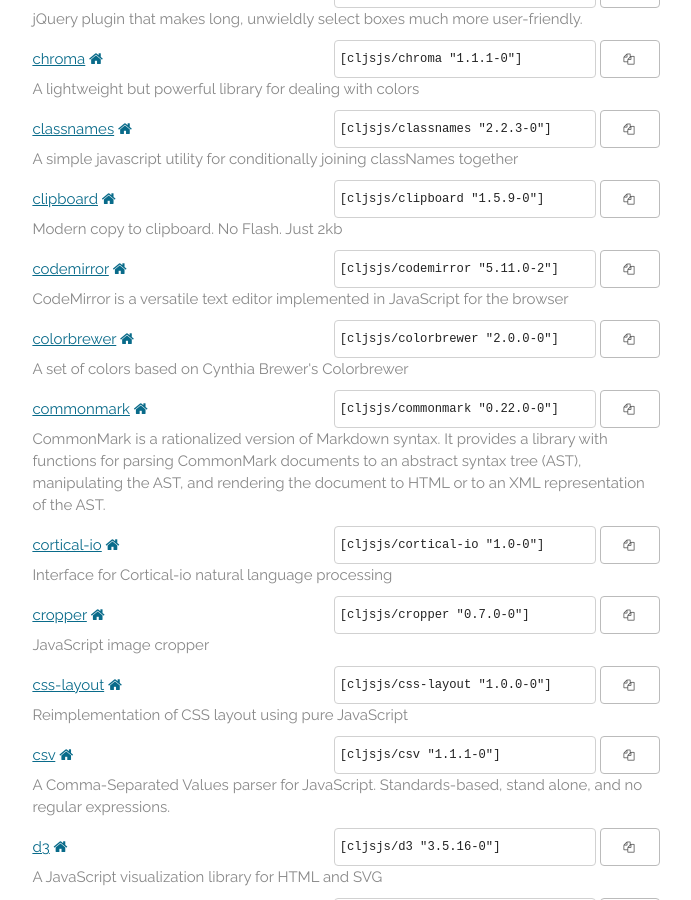
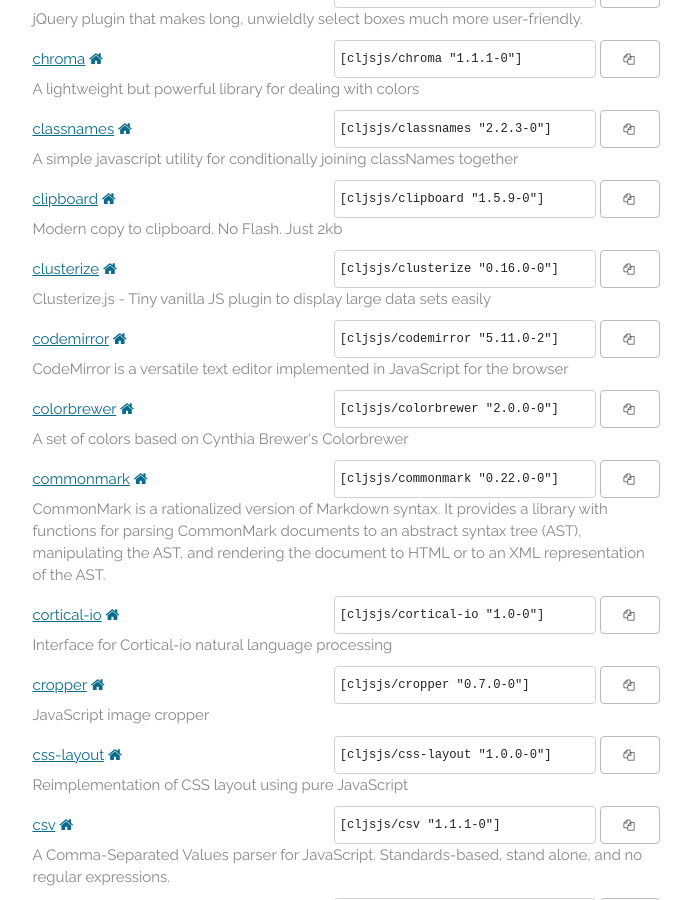
Before and after one commit to cljsjs/cljsjs.github.io, a Jekyll site: the page built from index.markdown, in a window 1280 px wide and 900 px high, scrolled down 2989 px. Shown: the whole window, without its empty margins (294-985 px from the left). Built offline with Jekyll 4.4.1, drawn with Linux system fonts in a browser that asks for light colours; nearby versions of some CDN libraries; comment, search, counter and statistics services are not loaded.

Commit message:
Automatic update

```diff
--- a/_includes/packages.html
+++ b/_includes/packages.html
@@ -261,6 +261,15 @@
       <button data-clipboard-text='[cljsjs/clipboard "1.5.9-0"]'><i class="fa fa-copy"></i></button>
     </span>
     <p class="description">Modern copy to clipboard. No Flash. Just 2kb</p>
+  </li>
+  <li>
+    <a href="https://clojars.org/cljsjs/clusterize">clusterize</a>
+    <a href="https://clusterize.js.org/" target="new"><i class="fa fa-home"></i></a>
+    <span class="clojars">
+      <input type="text" value='[cljsjs/clusterize "0.16.0-0"]'/>
+      <button data-clipboard-text='[cljsjs/clusterize "0.16.0-0"]'><i class="fa fa-copy"></i></button>
+    </span>
+    <p class="description">Clusterize.js - Tiny vanilla JS plugin to display large data sets easily</p>
   </li>
   <li>
     <a href="https://clojars.org/cljsjs/codemirror">codemirror</a>
@@ -1272,8 +1281,8 @@
     <a href="https://clojars.org/cljsjs/phoenix">phoenix</a>
     <a href="http://www.phoenixframework.org" target="new"><i class="fa fa-home"></i></a>
     <span class="clojars">
-      <input type="text" value='[cljsjs/phoenix "1.1.4-0"]'/>
-      <button data-clipboard-text='[cljsjs/phoenix "1.1.4-0"]'><i class="fa fa-copy"></i></button>
+      <input type="text" value='[cljsjs/phoenix "1.2.0-0"]'/>
+      <button data-clipboard-text='[cljsjs/phoenix "1.2.0-0"]'><i class="fa fa-copy"></i></button>
     </span>
     <p class="description">Phoenix Elixir Framework client</p>
   </li>
@@ -1749,8 +1758,8 @@
     <a href="https://clojars.org/cljsjs/showdown">showdown</a>
     <a href="https://github.com/showdownjs/showdown" target="new"><i class="fa fa-home"></i></a>
     <span class="clojars">
-      <input type="text" value='[cljsjs/showdown "0.4.0-1"]'/>
-      <button data-clipboard-text='[cljsjs/showdown "0.4.0-1"]'><i class="fa fa-copy"></i></button>
+      <input type="text" value='[cljsjs/showdown "1.4.2-0"]'/>
+      <button data-clipboard-text='[cljsjs/showdown "1.4.2-0"]'><i class="fa fa-copy"></i></button>
     </span>
     <p class="description">A Markdown to HTML converter written in Javascript</p>
   </li>
```
